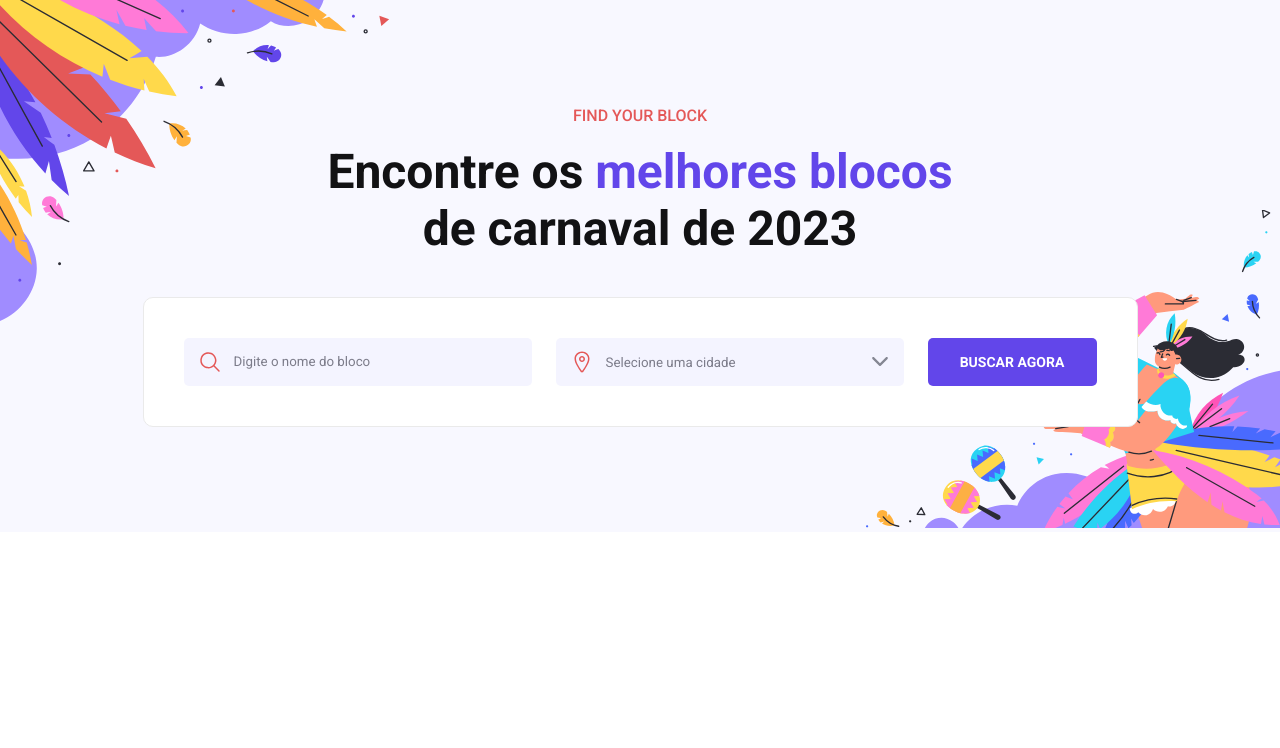
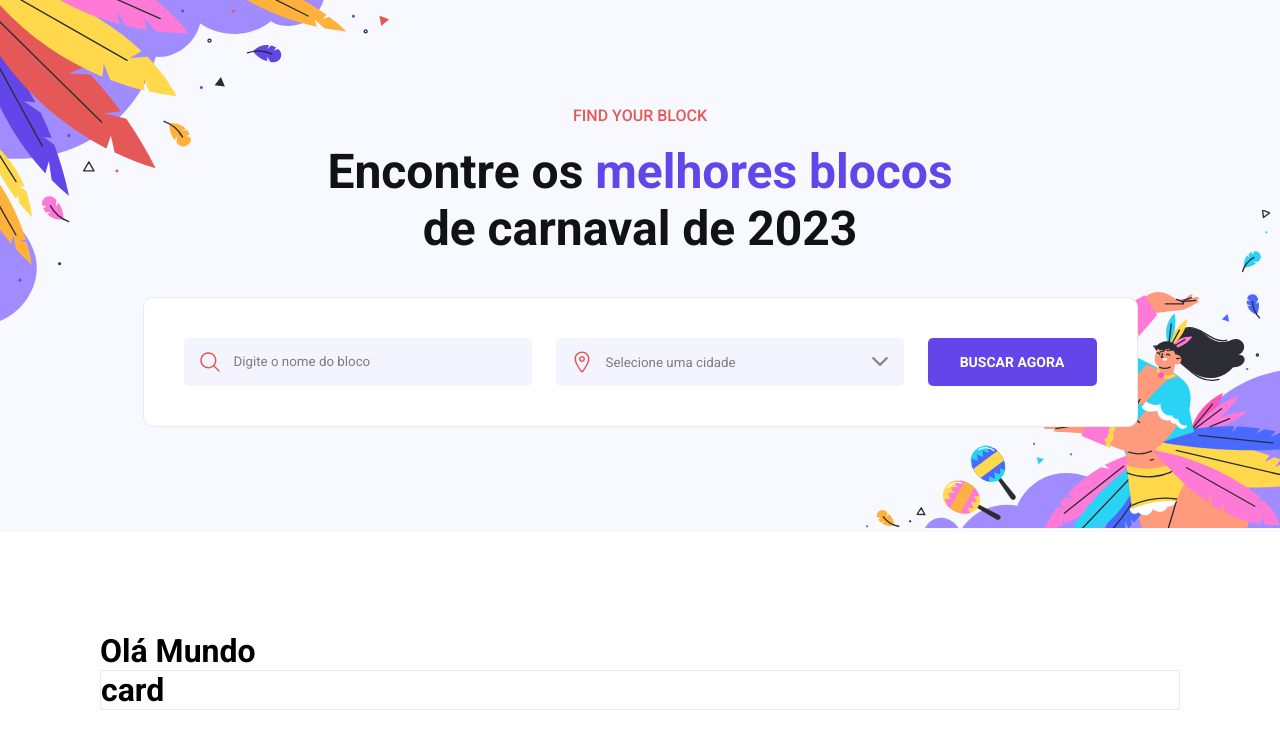
Before and after one commit to lafontolanx/boraCodar-bloco-carnaval, a React (Vite) app: page / in a window 1280 px wide. Shown: the top 748 px of the page. Built offline with nearby package versions, Linux system fonts and the light colour scheme.

Commit message:
create main and card components

```diff
--- a/src/App.tsx
+++ b/src/App.tsx
@@ -1,4 +1,6 @@
 import { Header } from "./components/header/header"
+import { Main } from "./components/main/main"
+
 import { GlobalStyle } from "./styles/GlobalStyle"
 
 function App() {
@@ -7,6 +9,7 @@ function App() {
     <div>
       <GlobalStyle />
       <Header />
+      <Main />
     </div>
   )
 }
--- /dev/null
+++ b/src/components/card/card.tsx
@@ -0,0 +1,10 @@
+import React from "react";
+import { Container } from "./style";
+
+export const Card = () => {
+    return (
+        <Container>
+            <h1>card</h1>
+        </Container>
+    )
+}
--- /dev/null
+++ b/src/components/card/style.ts
@@ -0,0 +1,6 @@
+import styled from "styled-components";
+
+export const Container = styled.header`
+    background-color: var(--white);
+    border: 1px solid var(--gray-300);
+`
--- /dev/null
+++ b/src/components/main/main.tsx
@@ -0,0 +1,13 @@
+import React from "react";
+import { Card } from "../card/card";
+import { Container } from "./style";
+
+export const Main = () => {
+    return (
+        <Container>
+            <h1>Olá Mundo</h1>
+
+            <Card />
+        </Container>
+    )
+}
--- /dev/null
+++ b/src/components/main/style.ts
@@ -0,0 +1,6 @@
+import styled from "styled-components";
+
+export const Container = styled.header`
+    background-color: var(--white);
+    padding: 100px;
+`
```
